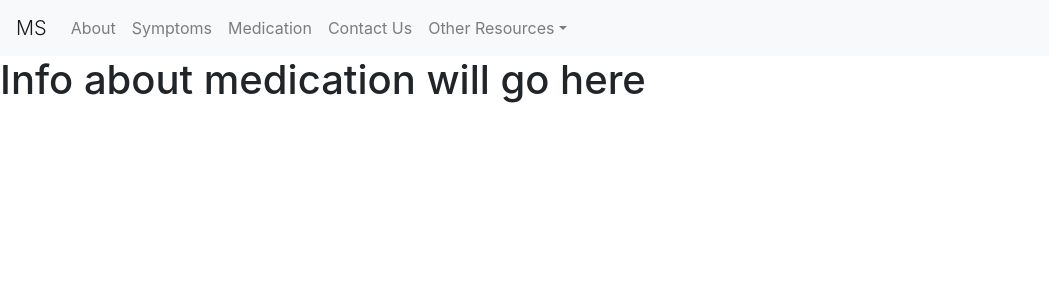
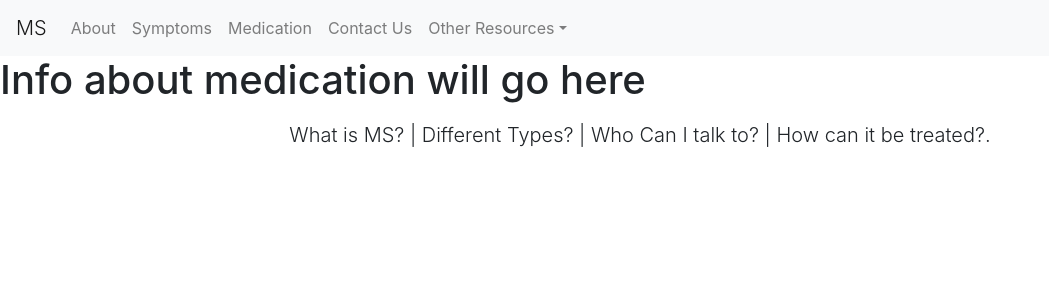
Before and after one commit to RQAJohnson/ms-blog, a React (Create React App) app: page /medication in a window 1280 px wide. Shown: the top 300 px of the page, without its empty margins (0-1049 px from the left). Built offline with nearby package versions, Linux system fonts and the light colour scheme.

Commit message:
video added to medication page

```diff
--- a/src/Components/Medication/Medication.jsx
+++ b/src/Components/Medication/Medication.jsx
@@ -1,7 +1,23 @@
+import ReactPlayer from 'react-player'
 
 const Medication = (props) => {
     return (
+        <>
         <h1>Info about medication will go here</h1>
+        <div className="container" align="center">
+            <p className="lead text-center text-black pt-2 mb-5">What is MS? | Different Types? | Who Can I talk to? | How can it be treated?.</p>
+            </div>
+
+            <div class="row">
+      <div class="col-md-8 mx-auto mb-4">
+      <ReactPlayer url='https://www.youtube.com/watch?v=8exiUQAiw3w' />
+
+      </div>
+    </div>
+            <p></p>
+            <p></p>
+            <p></p>
+        </>
     );
 }
 
```
